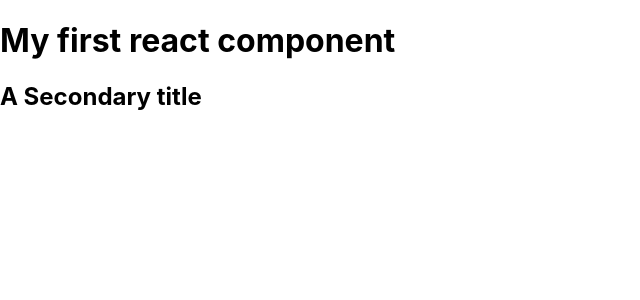
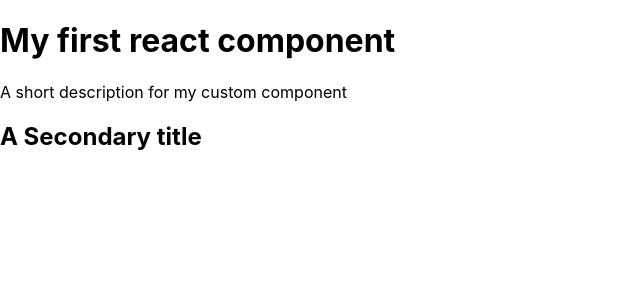
Before and after one commit to pythonhubdev/react_learning, a React (Create React App) app: page / in a window 1280 px wide. Shown: the top 300 px of the page, without its empty margins (0-640 px from the left). Built offline with nearby package versions, Linux system fonts and the light colour scheme.

Commit message:
Building a complex component

```diff
--- a/src/Component.jsx
+++ b/src/Component.jsx
@@ -1,8 +1,10 @@
 const CustomComponent = () => {
     return (
-        <>
+        <div>
             <h1>My first react component</h1>
-        </>
+            {/* We can add more and more components here to make a complex component. */}
+            <p>A short description for my custom component</p>
+        </div>
     );
 }
 
```
